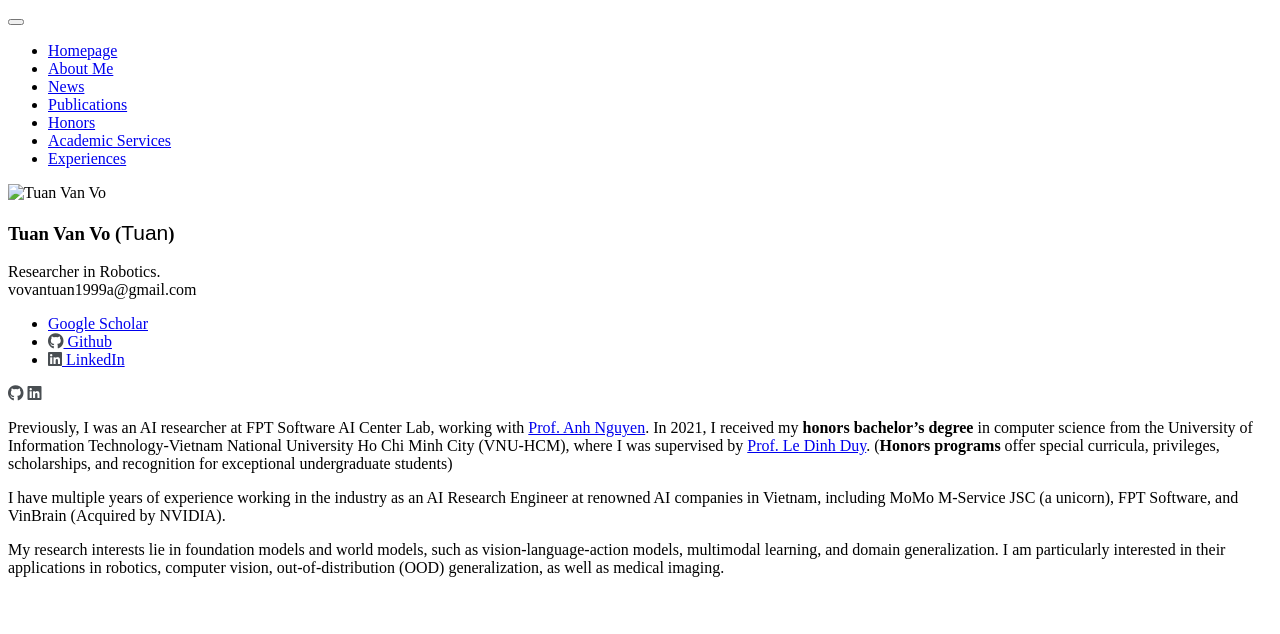
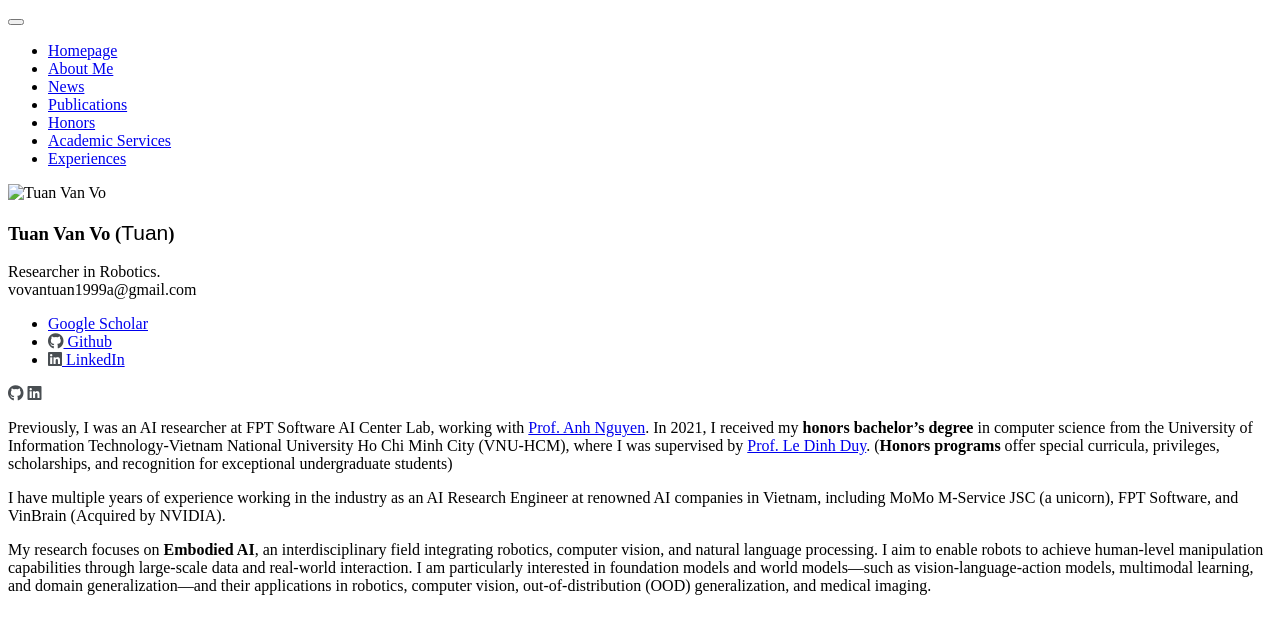
Before and after one commit to vovantuan1999a/tuanvovan, a Jekyll site: the page built from _pages/includes/intro.md, in a window 1280 px wide. Shown: the top 634 px of the page. Built offline with Jekyll 4.4.1, drawn with Linux system fonts in a browser that asks for light colours; nearby versions of some CDN libraries; some web fonts are replaced; our own code applies the rules of GitHub Pages for plain Markdown files; a style sheet for code colours, icons or effects is not loaded.

Commit message:
Update intro.md

```diff
--- a/_pages/includes/intro.md
+++ b/_pages/includes/intro.md
@@ -2,4 +2,4 @@ Previously, I was an AI researcher at FPT Software AI Center Lab, working with [
 
 I have multiple years of experience working in the industry as an AI Research Engineer at renowned AI companies in Vietnam, including MoMo M-Service JSC (a unicorn), FPT Software, and VinBrain (Acquired by NVIDIA).
 
-My research interests lie in foundation models and world models, such as vision-language-action models, multimodal learning, and domain generalization. I am particularly interested in their applications in robotics, computer vision, out-of-distribution (OOD) generalization, as well as medical imaging.
+My research focuses on **Embodied AI**, an interdisciplinary field integrating robotics, computer vision, and natural language processing. I aim to enable robots to achieve human-level manipulation capabilities through large-scale data and real-world interaction. I am particularly interested in foundation models and world models—such as vision-language-action models, multimodal learning, and domain generalization—and their applications in robotics, computer vision, out-of-distribution (OOD) generalization, and medical imaging.
```
